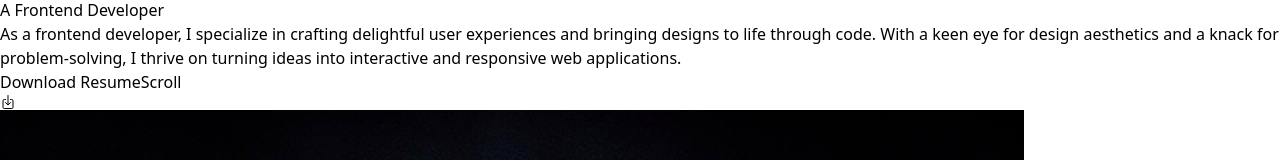
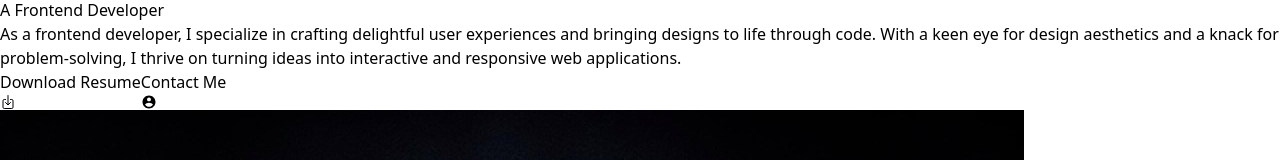
Before and after one commit to johnberry3/Portfolio, a React (Vite) app: page / in a window 1280 px wide. Shown: the part 240-400 px from the top of the page. Built offline with nearby package versions, Linux system fonts and the light colour scheme.

Commit message:
Added changes

```diff
--- a/src/sections/Hero.jsx
+++ b/src/sections/Hero.jsx
@@ -1,6 +1,7 @@
 import React from 'react'
 import { MainProfile } from '../assets/image'
 import { IoDownloadOutline } from "react-icons/io5";
+import { IoMdContact } from "react-icons/io";
 
 
 const Hero = () => {
@@ -10,11 +11,11 @@ const Hero = () => {
            <div className='top-[30%]  max-xl:top-[20%] max-xl:text-center sm:10% relative'>
            <h2 className='text-5xl max-sm:text-3xl font-bold  '>Hello! I'm Johnberry</h2>
             <h2 className='text-3xl max-sm:text-2xl font-bold mt-4'>A Frontend Developer</h2>
-            <p className='mt-4 max-sm:mt-2 text-justify max-xl:text-center italic text-gray-600'>As a frontend developer, I specialize in crafting delightful user experiences and bringing designs to life through code. With a keen eye for design aesthetics and a knack for problem-solving, I thrive on turning ideas into interactive and responsive web applications.</p>
+            <p className='mt-4 max-sm:mt-2 text-justify max-xl:text-center font-mono italic text-gray-600'>As a frontend developer, I specialize in crafting delightful user experiences and bringing designs to life through code. With a keen eye for design aesthetics and a knack for problem-solving, I thrive on turning ideas into interactive and responsive web applications.</p>
            <div className='flex items-center max-xl:justify-center  gap-5 mt-5'>
            <button className='bg-black max-sm:text-[10px] uppercase text-sm  px-3 flex items-center gap-2 font-bold py-2 text-white '>Download Resume
             <IoDownloadOutline /></button>
-            <button className='px-3 py-2 border-black border-2 max-sm:text-[10px] uppercase font-semibold'>Scroll </button>
+            <button className='px-3 py-2 flex gap-5 items-center border-black border-2 max-sm:text-[10px] uppercase font-semibold'>Contact Me <IoMdContact /> </button>
            </div>
            </div>
            <div>
```
